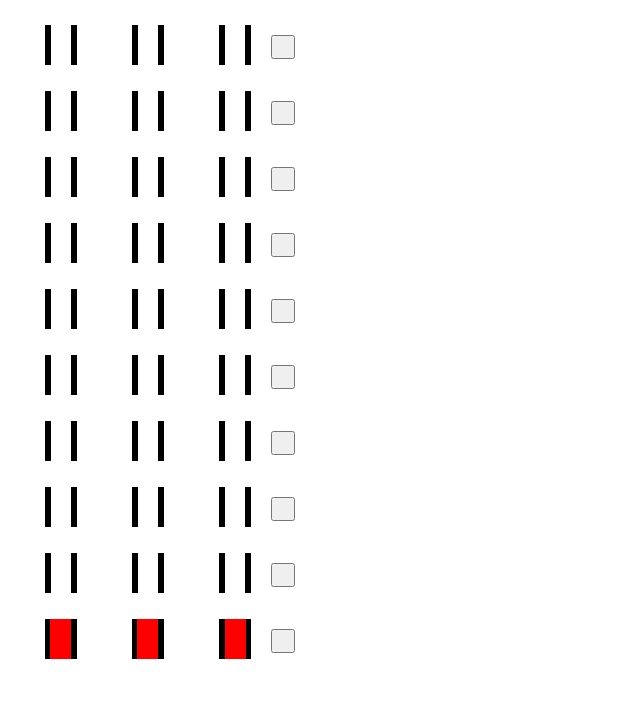
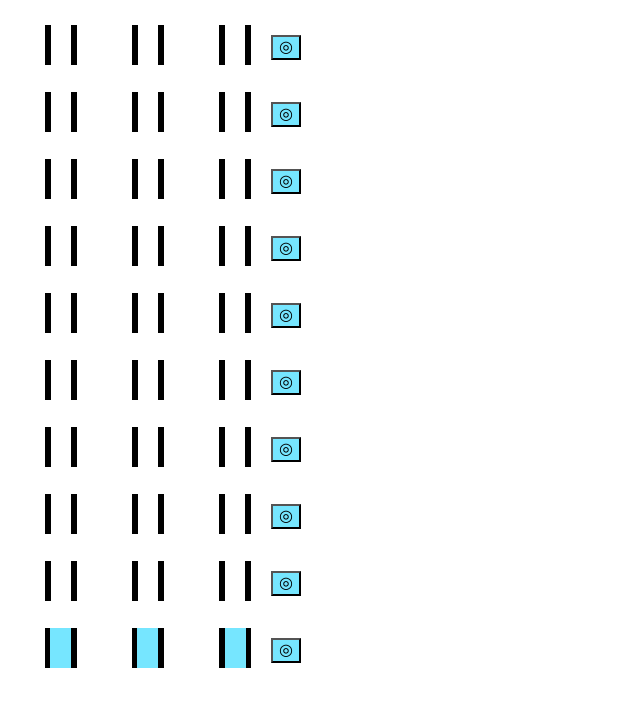
Before and after one commit to Zasetsky/elevator, a Vue app: page / in a window 1280 px wide. Shown: the top 706 px of the page, without its empty margins (0-640 px from the left). Built offline with nearby package versions, Linux system fonts and the light colour scheme.

Commit message:
blinking elevators and backlit button

```diff
--- a/src/components/Button.vue
+++ b/src/components/Button.vue
@@ -1,6 +1,10 @@
 <template>
     <div>
-        <button class="floorButton" @click="buttonClick()" :class="{active: floorsButton[id].isActive}" />
+        <button
+            class="floorButton"
+            @click="buttonClick()"
+            :class="{active: floorsButton[id].isActive}"
+        >◎</button>
     </div>
 </template>
 <script>
@@ -16,8 +20,12 @@ export default {
 </script>
 <style>
     .floorButton {
-        padding: 10px;
+        width: 30px;
+        height: 25px;
         margin: 10px 0 32px 10px;
-
+        background: #76e6ff;
+    }
+    .active {
+        background: #fff876;
     }
 </style>
--- a/src/components/Elevator.vue
+++ b/src/components/Elevator.vue
@@ -1,13 +1,13 @@
 <template>
   <div class="house">
-    <div class="shaft">
+    <div class="house__shaft">
       <div
         v-for="el in elevator" :key="el.id"
-        class="elevator"
+        class="house__shaft__elevator"
         :class="{openDoors: el.isOpenDoors, 'newElevator' : el.id > 0, 'newElevator2' : el.id > 1 }"
         :style="{marginTop: el.position + 'px', transition: speed + 's'}"
       >
-        <p v-if="el.isUp">&#11014; {{ el.floorNumber }}</p> <p v-if="el.isDown">&#11015; {{ el.floorNumber }}</p>
+        <p v-if="el.isUp">&#11014; {{ el.floorNumber }}</p> <p v-if="el.isDown">&#11015; <b>{{ el.floorNumber }}</b></p>
       </div>
       <Floor v-for="(floor, id) in floorsCount" :key="'A' + id"/>
     </div>
@@ -35,7 +35,7 @@ export default {
           floorsCount: 30,
           buttonsCount: 10,
           elevatorsCount: 3,
-          height: 66,
+          height: 67,
           speed: 0,
           queueArr: [],
           floorsButton: [],
@@ -58,8 +58,8 @@ export default {
               id: i,
               tempId: 4,
               isActive: false,
-              position: 594,
-              oldPosition: 500,
+              position: 603,
+              oldPosition: 603,
               isOpenDoors: false,
               isUp: false,
               isDown: false,
@@ -116,6 +116,7 @@ export default {
 
     openDoors(id, i) {
       this.elevator[i].isOpenDoors = true;
+      this.floorsButton[id].isActive = false;
       this.elevator[i].isUp = false;
       this.elevator[i].isDown = false;
       setTimeout(this.closeDoors, 3000, id, i);
@@ -124,7 +125,6 @@ export default {
     closeDoors(id, i) {
       this.elevator[i].isOpenDoors = false;
       this.elevator[i].isActive = false;
-      this.floorsButton[id].isActive = false;
 
       for(let i = 0; i < this.elevator.length; i++) {
         if(!this.elevator[i].isActive && this.queueArr.length > 0) {
@@ -173,17 +173,17 @@ export default {
     display: flex;
     position: relative;
     margin-top: 25px;
-  }
-  .shaft {
+
+    &__shaft {
       display: grid;
       grid-template-columns: 0.1fr 0.1fr 0.1fr;
-  }
-  .elevator {
+
+      &__elevator {
         position: absolute;
         width: 21px;
         height: 40px;
         margin-left: 50px;
-      background-color: red;
+        background-color: #76e6ff;
         font-size: 25px;
 
         p {
@@ -191,9 +191,17 @@ export default {
           margin-top: 5px;
         }
       }
+    }
+  }
+
+  @keyframes blinking {
+    0% { background: #52defeda }
+    50% { background: #aff0ff }
+    100% { background: #3fbeda }
+  }
+
   .openDoors {
-    background-color: yellow;
-    transition: all 1s !important;
+    animation: blinking 1000ms infinite;
   }
   .newElevator{
     margin-left: 137px;
```
Lines whose indentation alone changed are shown as unchanged.
